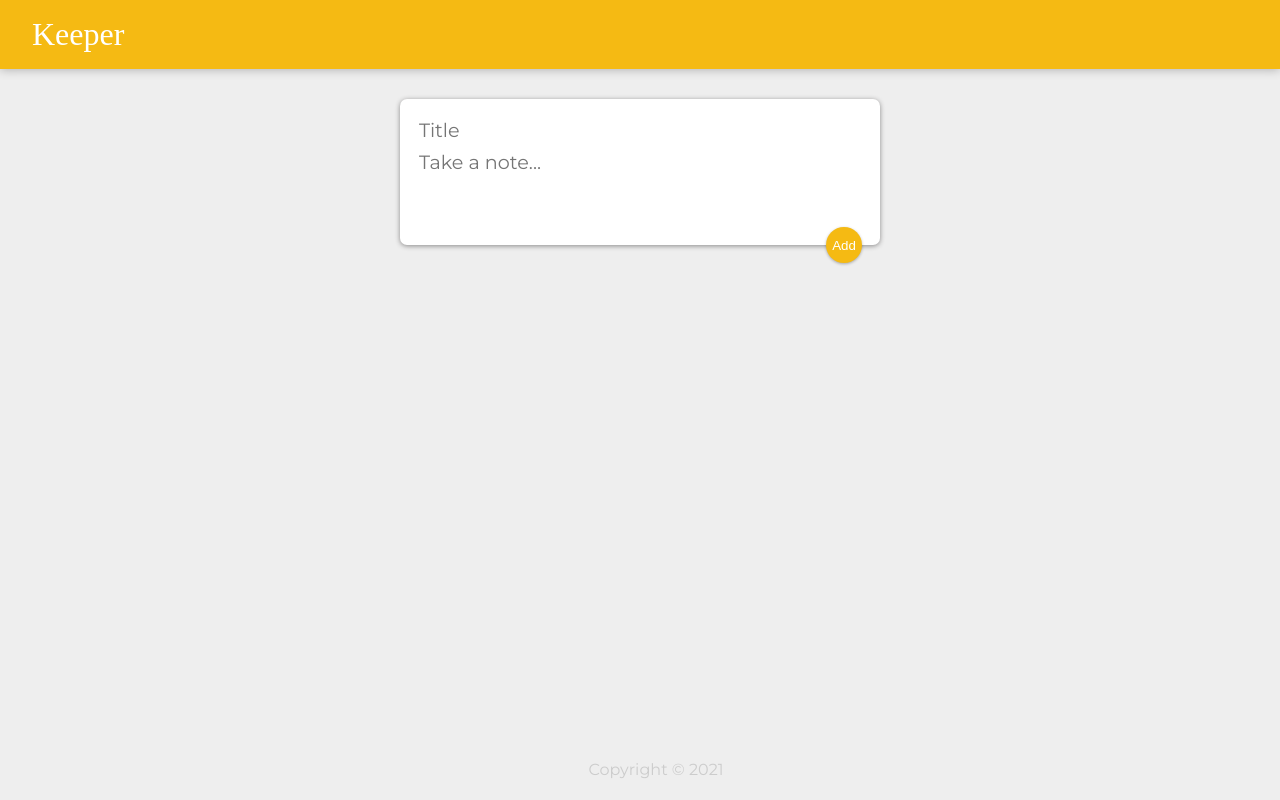
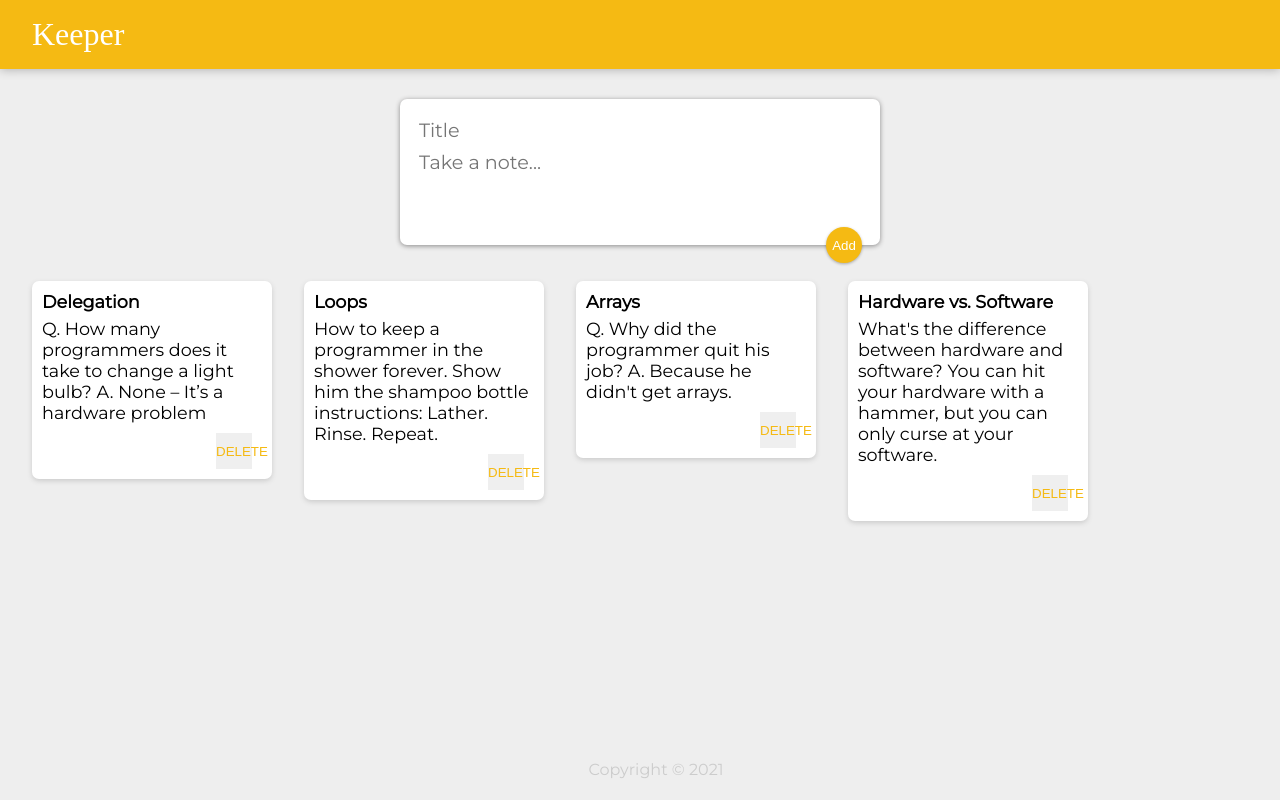
Before and after one commit to katratzi/web-development-html-css, a React (Create React App) app in the folder react-keeper-app/: page / in a window 1280 px wide. Built offline with nearby package versions, Linux system fonts and the light colour scheme; a web font is replaced by a local one.

Commit message:
minor tweaks

```diff
--- a/react-keeper-app/src/components/App.jsx
+++ b/react-keeper-app/src/components/App.jsx
@@ -3,38 +3,22 @@ import Header from "./Header";
 import Footer from "./Footer";
 import Note from "./Note";
 import CreateArea from "./CreateArea";
+import sampleNotes from "../notes"
 
 function App() {
 
-    // notes start as empt array
-    const [notes, setNotes] = useState([]);
-    // const notes = [
-    //     {
-    //         key: 1,
-    //         title: "Delegation",
-    //         content:
-    //             "Q. How many programmers does it take to change a light bulb? A. None – It’s a hardware problem"
-    //     },
+    // notes start with our samples
+    const [notes, setNotes] = useState(sampleNotes);
 
     function addNote(note) {
         console.log("adding note");
         setNotes((prevValue) => [...notes, note]);
     }
 
-    // return all the current notes by mapping over the array
-    function createNotes() {
-        return notes.map((note, index) =>
-            <Note key={index} id={index} title={note.title} content={note.content}
-                onDelete={deleteNote}
-            />);
-    }
-
     // delete from notes array using filter function
     function deleteNote(id) {
         setNotes((prevValue) => {
-            return prevValue.filter(function (note, index) {
-                return index !== id;
-            });
+            return prevValue.filter((note, index) => index !== id);
         });
     }
 
@@ -42,7 +26,13 @@ function App() {
         <div>
             <Header />
             <CreateArea onAdd={addNote} />
-            {createNotes()}
+            { notes.map((note, index) =>
+                <Note
+                    key={index} id={index}
+                    title={note.title} content={note.content}
+                    onDelete={deleteNote}
+                />)
+            }
             <Footer />
         </div>
     );
--- a/react-keeper-app/src/components/CreateArea.jsx
+++ b/react-keeper-app/src/components/CreateArea.jsx
@@ -10,14 +10,14 @@ function CreateArea(props) {
 
     function handleChange(event) {
 
-        const newValue = event.target.value;
-        const name = event.target.name;
+        // destructor target to get name and value fields
+        const { name, value } = event.target;
 
         // use spread operator for prev value, and change the new one
         setNote((prevNote) => {
             return {
                 ...prevNote,
-                [name]: newValue
+                [name]: value
             };
         })
     }
```
